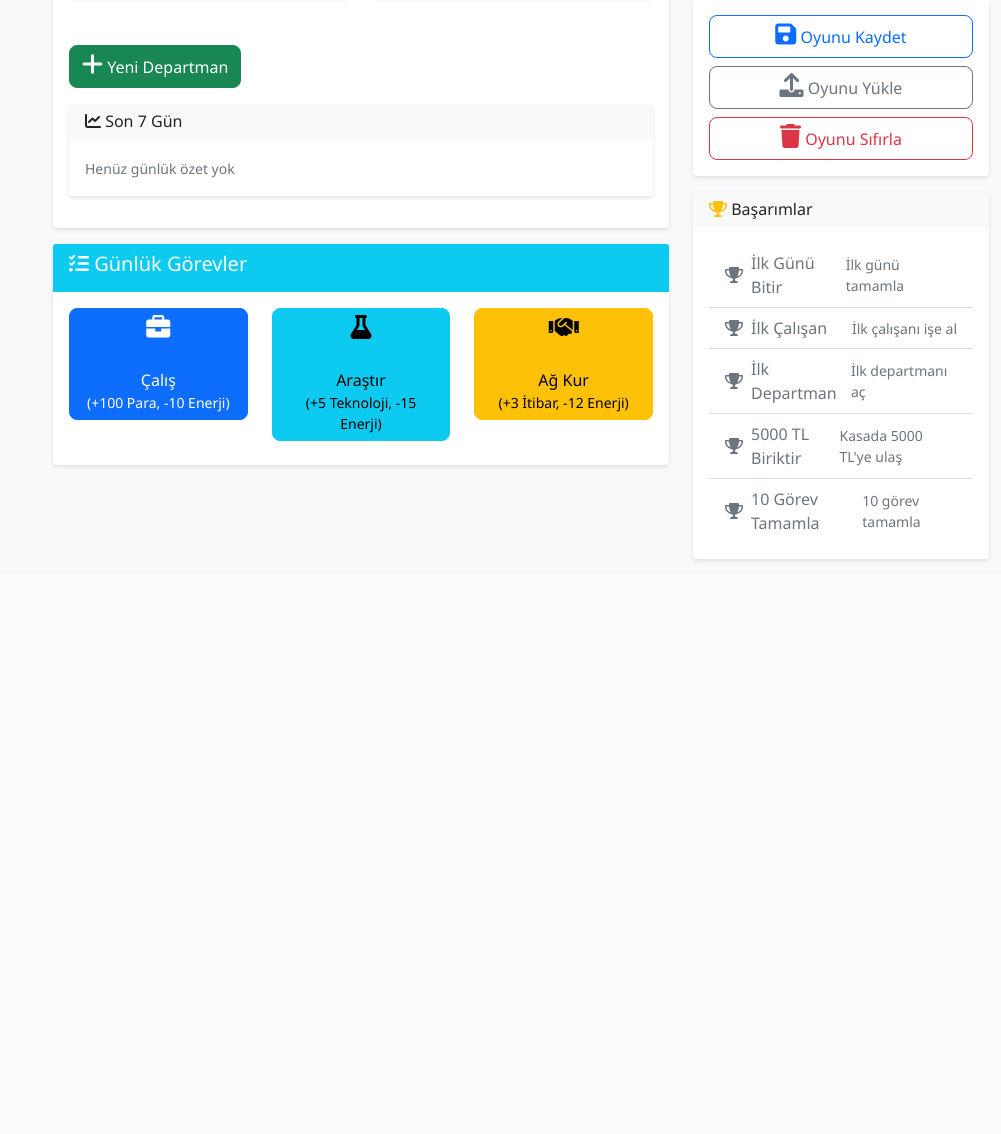
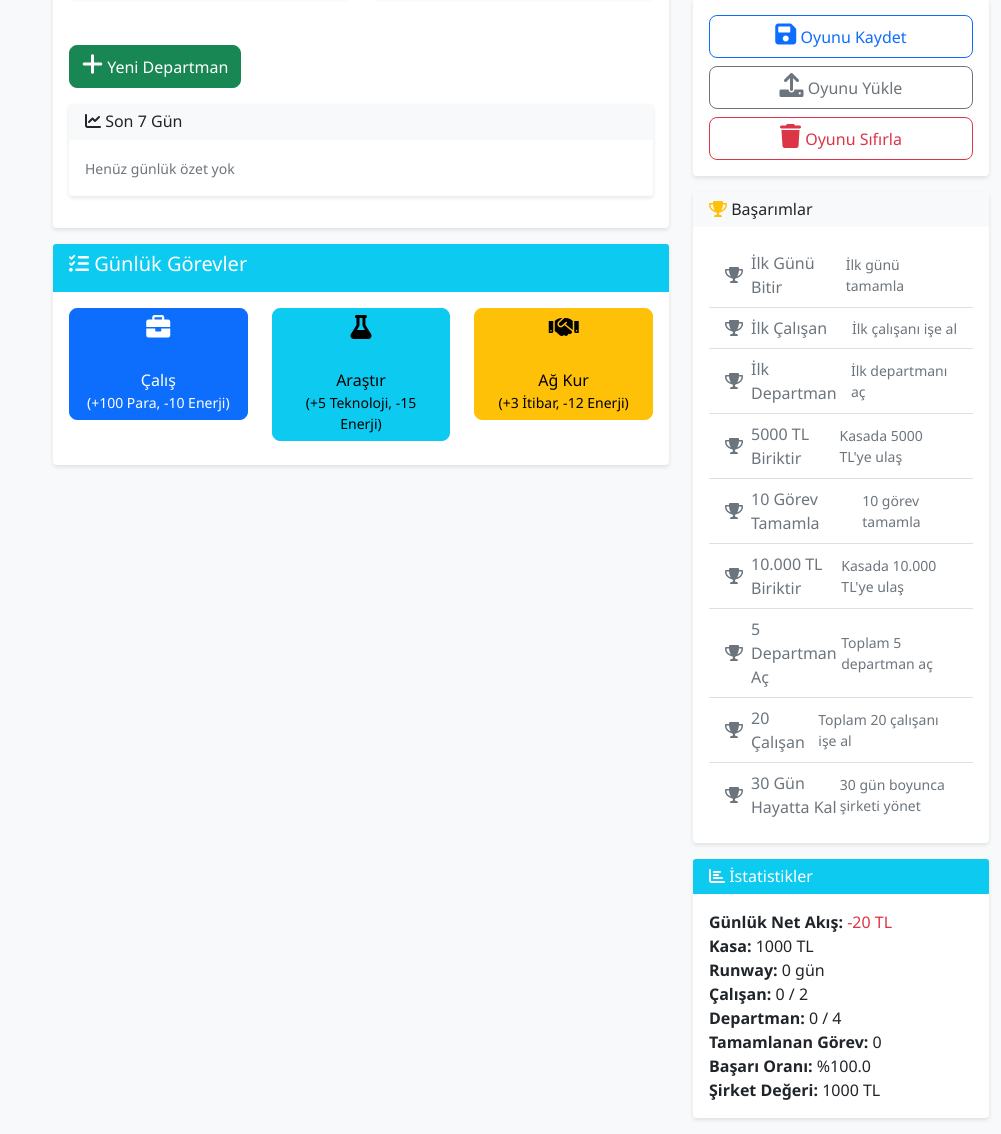
Before and after one commit to hamdidrsy/daily_taken_task, a Flask app: page / in a window 1280 px wide. Shown: the part 505-1639 px from the top of the page, without its empty margins (279-1280 px from the left). Before the commit the page ends 1080 px from the top, so only its background shows below. Run offline with Flask 3, Linux system fonts and the light colour scheme; data that the repository does not hold is empty.

Commit message:
Gün 14: Mini event sistemi, gelişmiş istatistik paneli ve frontend entegrasyonu tamamlandı. Buton işlevselliği listelendi.

```diff
--- a/tasktycoon/services/state_service.py
+++ b/tasktycoon/services/state_service.py
@@ -1,3 +1,52 @@
+# Mini event tanımları
+import random
+
+MINI_EVENTS = [
+    {
+        "id": "bonus_cash",
+        "name": "Beklenmedik Nakit Girişi",
+        "desc": "Şirketinize beklenmedik bir nakit girişi oldu!",
+        "effect": {"cash": 2000}
+    },
+    {
+        "id": "tax_audit",
+        "name": "Vergi Denetimi",
+        "desc": "Vergi denetimi sonucu ceza ödediniz.",
+        "effect": {"cash": -1500}
+    },
+    {
+        "id": "employee_sick",
+        "name": "Çalışan Hastalandı",
+        "desc": "Bir çalışan hastalandı, verimlilik düştü.",
+        "effect": {"energy": -10}
+    },
+    {
+        "id": "viral_marketing",
+        "name": "Viral Pazarlama",
+        "desc": "Viral bir kampanya ile satışlar arttı!",
+        "effect": {"cash": 1000, "energy": -5}
+    },
+    {
+        "id": "equipment_break",
+        "name": "Ekipman Arızası",
+        "desc": "Bazı ekipmanlar arızalandı, tamir masrafı oluştu.",
+        "effect": {"cash": -800}
+    },
+]
+
+def apply_random_event(state):
+    event = random.choice(MINI_EVENTS)
+    # Etkiyi uygula
+    effect = event.get("effect", {})
+    for k, v in effect.items():
+        if k in state and isinstance(state[k], (int, float)):
+            state[k] += v
+        elif k == "energy":
+            state["energy"] = max(0, state.get("energy", 0) + v)
+        elif k == "cash":
+            state["cash"] = max(0, state.get("cash", 0) + v)
+    # Olayı döndür
+    return {"id": event["id"], "name": event["name"], "desc": event["desc"], "effect": effect}
 import os
 import json
 from ..config import STATE_PATH
@@ -26,13 +75,17 @@ def get_default_state():
         "taskHistory": [],
         "dayHistory": [],
         "achievements": {
-            "unlocked": [],
+            "unlocked": {},  # {"ach_id": "2025-09-01T12:34:56"}
             "all": [
                 {"id": "first_day", "name": "İlk Günü Bitir", "desc": "İlk günü tamamla", "condition": {"day": 1}},
                 {"id": "first_employee", "name": "İlk Çalışan", "desc": "İlk çalışanı işe al", "condition": {"employee_count": 1}},
                 {"id": "first_department", "name": "İlk Departman", "desc": "İlk departmanı aç", "condition": {"department_count": 1}},
                 {"id": "cash_5000", "name": "5000 TL Biriktir", "desc": "Kasada 5000 TL'ye ulaş", "condition": {"cash": 5000}},
-                {"id": "ten_tasks", "name": "10 Görev Tamamla", "desc": "10 görev tamamla", "condition": {"completedTasks": 10}}
+                {"id": "ten_tasks", "name": "10 Görev Tamamla", "desc": "10 görev tamamla", "condition": {"completedTasks": 10}},
+                {"id": "cash_10000", "name": "10.000 TL Biriktir", "desc": "Kasada 10.000 TL'ye ulaş", "condition": {"cash": 10000}},
+                {"id": "five_departments", "name": "5 Departman Aç", "desc": "Toplam 5 departman aç", "condition": {"department_count": 5}},
+                {"id": "twenty_employees", "name": "20 Çalışan", "desc": "Toplam 20 çalışanı işe al", "condition": {"employee_count": 20}},
+                {"id": "thirty_days", "name": "30 Gün Hayatta Kal", "desc": "30 gün boyunca şirketi yönet", "condition": {"day": 30}}
             ]
         }
     }
@@ -48,6 +101,10 @@ def load_state():
         # Geriye dönük uyumluluk için achievements yoksa ekle
         if 'achievements' not in state:
             state['achievements'] = get_default_state()['achievements']
+        # Geriye dönük uyumluluk: unlocked eski tipte ise dönüştür
+        if isinstance(state['achievements'].get('unlocked', None), list):
+            # Eski unlocked: ["id1", "id2"] -> {"id1": "", "id2": ""}
+            state['achievements']['unlocked'] = {k: "" for k in state['achievements']['unlocked']}
         return state
 
 def save_state(state):
--- a/tasktycoon/static/js/app.js
+++ b/tasktycoon/static/js/app.js
@@ -1,3 +1,49 @@
+// İstatistikler panelini doldur
+function fetchAndRenderStats() {
+    fetch('/api/dashboard/stats')
+        .then(r => r.json())
+        .then(data => {
+            if (!data.success) {
+                document.getElementById('stats-container').innerHTML = '<small class="text-danger">İstatistikler yüklenemedi</small>';
+                return;
+            }
+            renderStats(data);
+        })
+        .catch(err => {
+            console.error('Stats fetch error', err);
+            document.getElementById('stats-container').innerHTML = '<small class="text-danger">İstatistikler yüklenemedi</small>';
+        });
+}
+
+function renderStats(data) {
+    const container = document.getElementById('stats-container');
+    if (!container) return;
+    let html = '';
+    // Finansal özet
+    if (data.financial_overview) {
+        html += `<div><strong>Günlük Net Akış:</strong> <span class='${data.financial_overview.net_daily_flow >= 0 ? 'text-success' : 'text-danger'}'>${data.financial_overview.net_daily_flow} TL</span></div>`;
+        html += `<div><strong>Kasa:</strong> ${data.financial_overview.current_cash} TL</div>`;
+        html += `<div><strong>Runway:</strong> ${data.financial_overview.runway_days} gün</div>`;
+    }
+    // Çalışan ve departman
+    if (data.employee_stats) {
+        html += `<div><strong>Çalışan:</strong> ${data.employee_stats.total_employees} / ${data.employee_stats.max_employees}</div>`;
+    }
+    if (data.department_stats) {
+        const activeDepts = Object.values(data.department_stats).filter(d => d.status === 'active').length;
+        html += `<div><strong>Departman:</strong> ${activeDepts} / 4</div>`;
+    }
+    // Görevler
+    if (data.task_performance) {
+        html += `<div><strong>Tamamlanan Görev:</strong> ${data.task_performance.completed_tasks}</div>`;
+        html += `<div><strong>Başarı Oranı:</strong> %${data.task_performance.success_rate.toFixed(1)}</div>`;
+    }
+    // Şirket değeri
+    if (data.company_valuation) {
+        html += `<div><strong>Şirket Değeri:</strong> ${data.company_valuation.total_assets} TL</div>`;
+    }
+    container.innerHTML = html;
+}
 // TaskTycoon Dashboard JavaScript
 // Departman kodunu kullanıcıya okunabilir şekilde çeviren yardımcı fonksiyon
 function getDepartmentDisplayName(deptKey) {
@@ -83,6 +129,8 @@ function updateDashboard() {
             fetchAndRenderHistory(7);
             // Refresh achievements panel
             fetchAndRenderAchievements();
+            // Refresh stats panel
+            fetchAndRenderStats();
         })
         .catch(error => {
             console.error('Dashboard güncellenirken hata:', error);
@@ -409,6 +457,14 @@ function endDay() {
     .then(data => {
         if (data.success) {
             updateDashboard();
+            // Yeni başarımlar bildirimi
+            if (data.day_summary && data.day_summary.new_achievements && data.day_summary.new_achievements.length > 0) {
+                data.day_summary.new_achievements.forEach(ach => {
+                    showAchievementToast(ach.name, ach.unlocked_at);
+                });
+                // Paneli güncelle
+                fetchAndRenderAchievements();
+            }
             // Gün sonu özet modalı göster
             showDaySummaryModal(data.day_summary || data.summary || data.message);
         } else {
@@ -419,6 +475,27 @@ function endDay() {
         console.error('Gün bitirilirken hata:', error);
         showAlert('Gün bitirilirken hata oluştu', 'danger');
     });
+// Başarım toast bildirimi
+function showAchievementToast(name, unlockedAt) {
+    const toast = document.createElement('div');
+    toast.className = 'toast align-items-center text-bg-success border-0 show position-fixed';
+    toast.style.cssText = 'top: 80px; right: 20px; z-index: 9999; min-width: 280px;';
+    toast.innerHTML = `
+        <div class="d-flex">
+            <div class="toast-body">
+                <i class="fas fa-trophy text-warning me-2"></i>
+                <strong>Yeni Başarım!</strong><br>
+                <span>${name}</span><br>
+                <small>${unlockedAt ? 'Kazanıldı: ' + unlockedAt : ''}</small>
+            </div>
+            <button type="button" class="btn-close btn-close-white me-2 m-auto" data-bs-dismiss="toast"></button>
+        </div>
+    `;
+    document.body.appendChild(toast);
+    setTimeout(() => {
+        if (toast.parentNode) toast.remove();
+    }, 6000);
+}
 }
 // Gün sonu özet modalı (gelişmiş, iç içe nesneleri destekler)
 function showDaySummaryModal(summary) {
@@ -441,12 +518,16 @@ function showDaySummaryModal(summary) {
 
     if (typeof summary === 'object' && summary !== null) {
         let html = '';
+        // Mini event varsa öne çıkar
+        if (summary.mini_event) {
+            html += `<div class="alert alert-info d-flex align-items-center"><i class='fas fa-bolt me-2'></i><div><strong>${summary.mini_event.name}</strong><br><span>${summary.mini_event.desc}</span></div></div>`;
+        }
         // Eğer bankruptcy_message gibi özel anahtarlar varsa öne çıkar
         if (summary.bankruptcy_message) {
             html += `<div class="alert alert-danger">${summary.bankruptcy_message}</div>`;
         }
         for (const [key, value] of Object.entries(summary)) {
-            if (key === 'bankruptcy_message') continue;
+            if (key === 'bankruptcy_message' || key === 'mini_event') continue;
             html += `<div class="mb-2"><strong>${key.replace(/_/g, ' ').toUpperCase()}:</strong> ${renderValue(value)}</div>`;
         }
         contentEl.innerHTML = html;
--- a/tasktycoon/templates/dashboard.html
+++ b/tasktycoon/templates/dashboard.html
@@ -225,6 +232,18 @@
                         </div>
                     </div>
                 </div>
+
+                <!-- İstatistikler Paneli -->
+                <div class="card mt-3">
+                    <div class="card-header bg-info text-white">
+                        <h6 class="mb-0"><i class="fas fa-chart-bar"></i> İstatistikler</h6>
+                    </div>
+                    <div class="card-body">
+                        <div id="stats-container">
+                            <small class="text-muted">Yükleniyor...</small>
+                        </div>
+                    </div>
+                </div>
             </div>
         </div>
     </div>
```
Also changed, not shown: other parts of tasktycoon/templates/dashboard.html (+7 -0 lines), tasktycoon/routes/day.py (+6 -8 lines).
